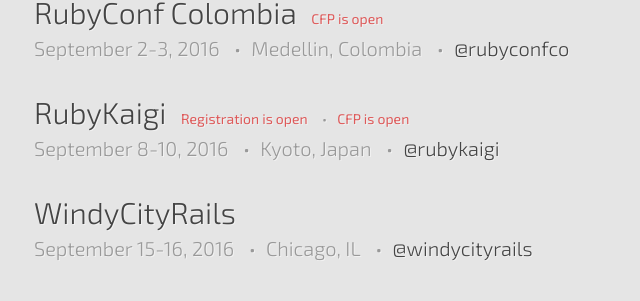
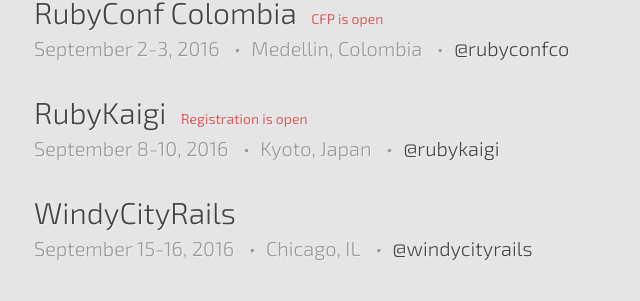
Before and after one commit to ruby-conferences/ruby-conferences.github.io, a Jekyll site: the page built from index.html, in a window 1280 px wide and 900 px high, scrolled down 1418 px. Shown: the part 150-451 px from the top of the window, without its empty margins (206-846 px from the left). Built offline with Jekyll 4.4.1, drawn with Linux system fonts in a browser that asks for light colours.

Commit message:
Update current.yml

```diff
--- a/_data/current.yml
+++ b/_data/current.yml
@@ -82,7 +82,6 @@
   url: http://rubykaigi.org/
   twitter: rubykaigi
   reg_phrase: Registration is open
-  cfp_phrase: CFP is open
 
 - name: WindyCityRails
   location: Chicago, IL
```
